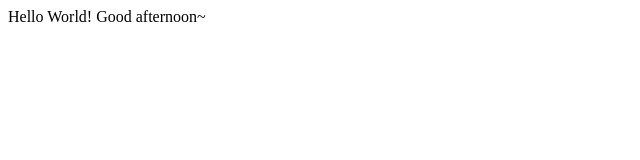
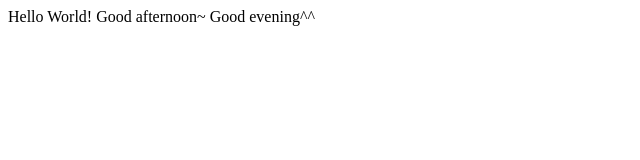
Before and after one commit to Wonjin-david/2023OSSL_Lab9_2, a plain HTML site: page index.html in a window 1280 px wide. Shown: the whole page, without its empty margins (0-640 px from the left). Drawn offline with Linux system fonts and the light colour scheme.

Commit message:
edit index.html

```diff
--- a/index.html
+++ b/index.html
@@ -4,5 +4,6 @@
 	<body>
 		Hello World!
 		Good afternoon~
+		Good evening^^
 	</body>
 </html>
```
